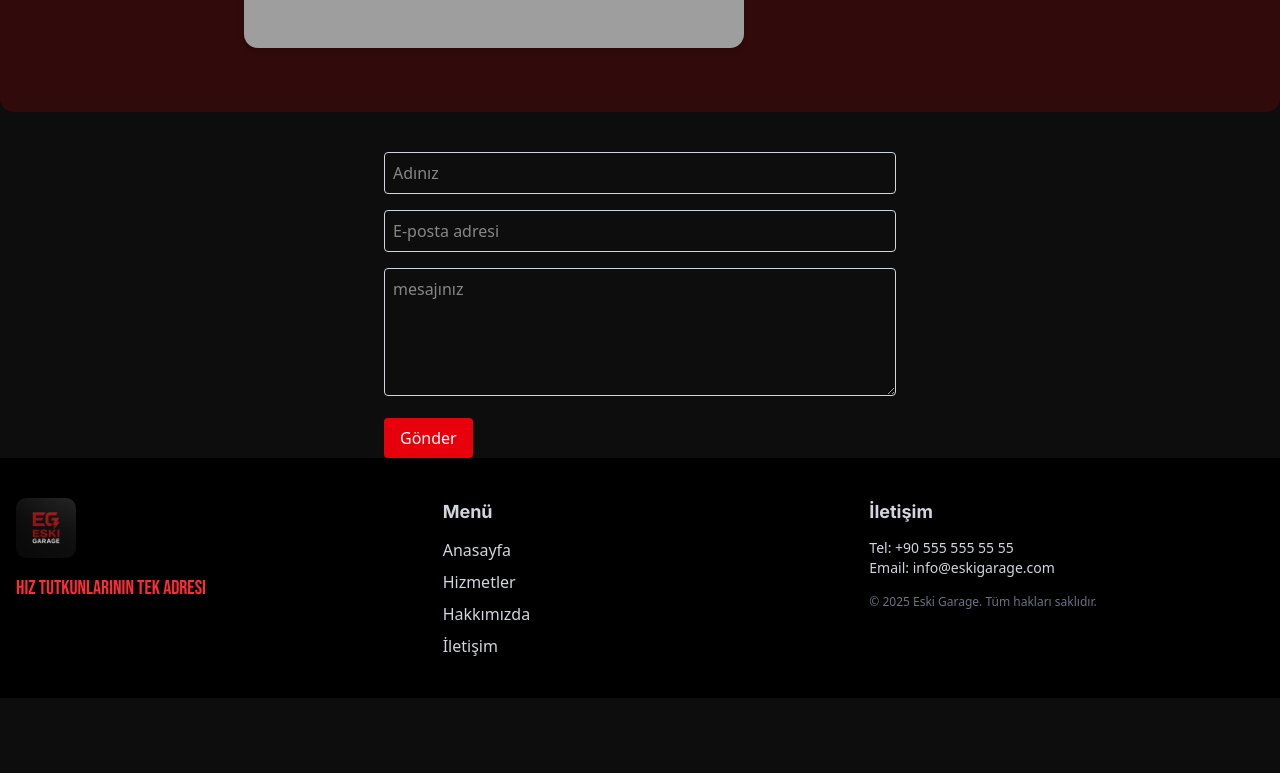
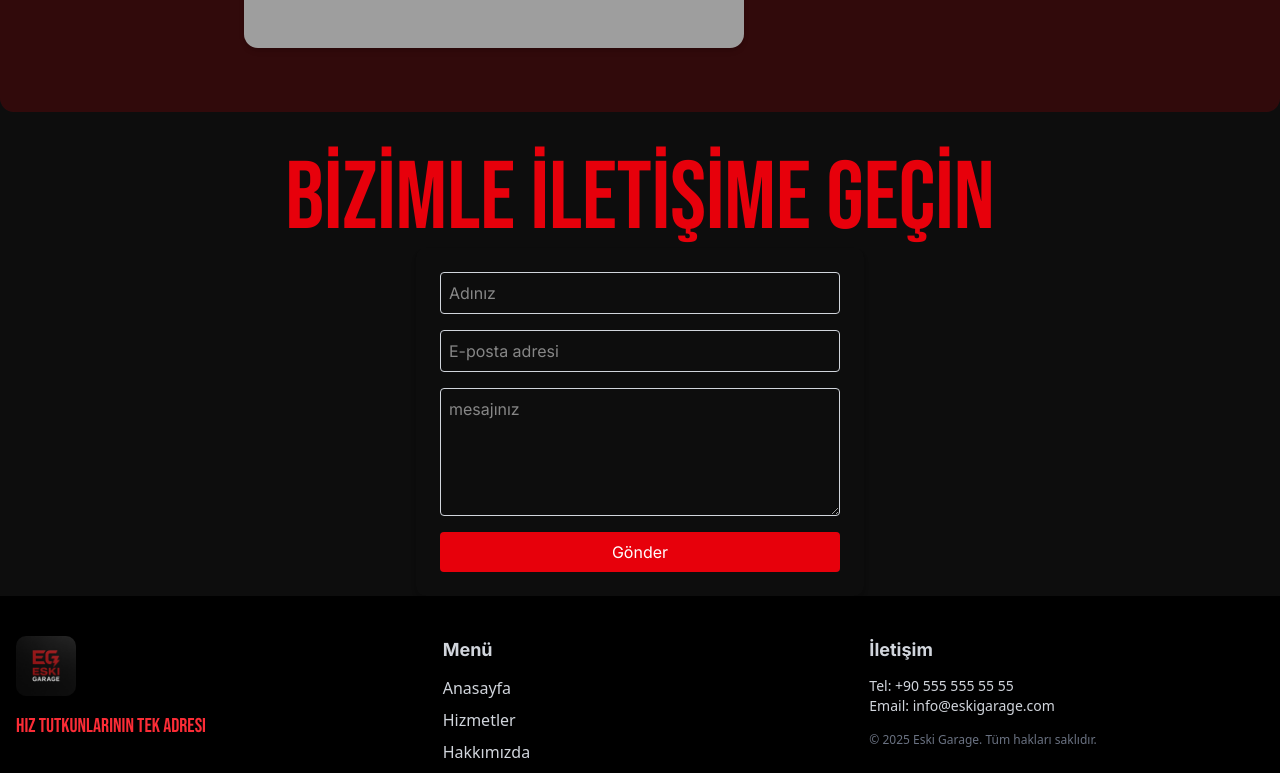
Before and after one commit to cloynet/gokart, a Next.js app: page /contact in a window 1280 px wide. Shown: the part 576-1349 px from the top of the page. Before the commit the page ends 1274 px from the top, so only its background shows below. Built offline with nearby package versions, Linux system fonts and the light colour scheme; grey boxes are pictures that could not be loaded.

Commit message:
Update ContactForm.js

```diff
--- a/app/contact/ContactForm.js
+++ b/app/contact/ContactForm.js
@@ -1,6 +1,11 @@
 "use client";
 
 import React, { useState } from "react";
+
+import { Bebas_Neue, Inter } from "next/font/google";
+
+const bebas = Bebas_Neue({ subsets: ["latin"], weight: ["400"] });
+const inter = Inter({ subsets: ["latin"], weight: ["400", "700"] });
 
 function ContactForm() {
   const [formData, setFormData] = useState({
@@ -36,9 +41,15 @@ function ContactForm() {
   };
 
   return (
+    <div className='flex flex-col items-center mt-10'>
+      <h2
+        className={`text-red-600 text-4xl md:text-8xl ${bebas.className} text-center`}
+      >
+        Bİzİmle İletİşİme Geçİn
+      </h2>
       <form
         onSubmit={handleSubmit}
-      className='space-y-4 max-w-lg mx-auto mt-10 text-white'
+        className={`space-y-4 w-full max-w-md text-white p-6 rounded-lg shadow-md flex flex-col items-center justify-center ${inter.className} `}
       >
         <input
           type='text'
@@ -67,12 +78,13 @@ function ContactForm() {
         />
         <button
           type='submit'
-        className='bg-red-600 text-white px-4 py-2 rounded hover:bg-red-700 transition'
+          className='w-full bg-red-600 text-white px-4 py-2 rounded hover:bg-red-700 transition'
         >
           Gönder
         </button>
         {status && <p className='mt-2 text-sm'> {status} </p>}
       </form>
+    </div>
   );
 }
 
```
Lines whose indentation alone changed are shown as unchanged.
